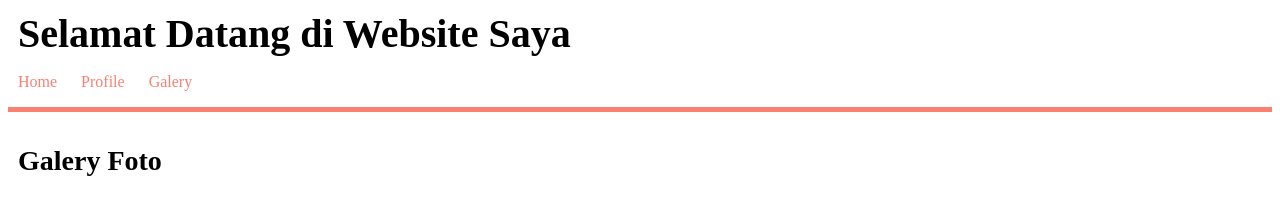
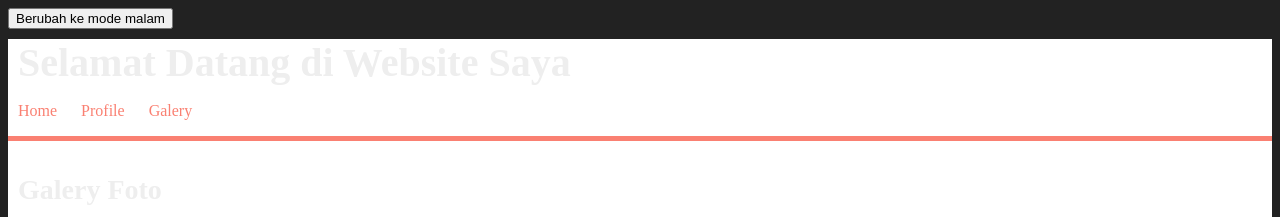
Before and after one commit to Sartiah/14116166-TUGAS1PWL, an Eleventy site: page galery.njk in a window 1280 px wide. Shown: the top 217 px of the page. Built offline with nearby package versions, Linux system fonts and the light colour scheme; Eleventy itself is replaced by a stand-in of ours; files that its build step writes are made by us from their sources.

Commit message:
Update Praktikum3
Mode malam

```diff
--- a/galery.njk
+++ b/galery.njk
@@ -4,7 +4,12 @@
 </head>
 <style>
 body {
-	background-image: url(/assets/img/sativa.png);
+    background-color: #eee;
+    color: #222;
+}
+.malam{
+    background-color: #222;
+    color: #eee;
 }
 .container {
   width: 100%;
@@ -106,7 +111,28 @@ body {
 }
 
 </style>
-<body>
+<body class="malam">
+  <button id="tombol">
+    Berubah ke mode malam
+  </button>
+
+  <script>
+    switcher = document.getElementById("tombol")
+    switcher.onclick = function(){
+      body = document.getElementsByTagName("body")[0]
+      if (switcher.innerText == "Berubah ke mode malam")
+      {
+        switcher.innerText = "Berubah ke mode siang";
+        body.classList.add("malam")
+      }else
+      {
+        switcher.innerText = "Berubah ke mode malam";
+        body.classList.remove("malam")
+
+      }
+    }
+
+   </script>
 	<div class="container">
 		<div class="header">
 			<h1 class="judul">Selamat Datang di Website Saya </h1>
--- a/index.njk
+++ b/index.njk
@@ -1,10 +1,116 @@
 <html>
 <head>
   <title>Sartiah14116166</title>
-  <link rel="stylesheet" href="assets/css/style.css">
 </head>
+<style>
+body {
+    background-color: #eee;
+    color: #222;
+}
+.malam{
+    background-color: #222;
+    color: #eee;
+}
+.container {
+  width: 100%;
+  margin: auto;
+  background-color: white;
+}
 
-<body>
+.header {
+}
+
+.header .judul {
+  font-size: 40px;
+  font-weight: bold;
+  margin: 10px;
+}
+.header ul li {
+  display: inline-block;
+  margin-right: 50px;
+  margin-left: -30px;
+}
+.header a {
+  text-decoration: none;
+  color: salmon;
+}
+
+.header a:hover {
+  background-color: lightskyblue;
+  color: white;
+
+}
+
+.content {
+  padding: 10px;
+  border-top: 5px solid salmon;
+}
+
+.content h2{
+  font-size: 28px;
+  font-weight: bold;
+}
+
+.content .penulis {
+  font-size: 15px;
+  margin-top: 5px;
+}
+.content .penulis a {
+  color: salmon;
+  text-decoration: none;
+}
+
+.content p {
+  margin-bottom: 10px;
+  font-size: 18px;
+  text-align: justify-all;
+}
+
+.footer {
+  background-color: pink;
+}
+
+.footer .copy {
+  color: black;
+  text-align: center;
+  padding: 10px;
+  font-size: 15px;
+}
+
+@media screen and (min-width: 300px) and (max-width: 600px) {
+  body h1 {
+    color: green;
+  }
+  .footer {
+    background-color: salmon;
+  }
+  .header a:hover {
+  background-color: lightskyblue;
+  color: black;
+   }
+}
+</style>
+
+<body class="malam">
+  <button id="tombol">
+    Berubah ke mode malam
+    <script>
+      switcher = document.getElementById("tombol")
+    switcher.onclick = function(){
+      body = document.getElementsByTagName("body")[0]
+      if (switcher.innerText == "Berubah ke mode malam")
+      {
+        switcher.innerText = "Berubah ke mode siang";
+        body.classList.add("malam")
+      }else
+      {
+        switcher.innerText = "Berubah ke mode malam";
+        body.classList.remove("malam")
+
+      }
+    }
+    </script>
+  </button>
   <div class="container">
     <div class="header">
       <h1 class="judul">Selamat Datang di Website Saya </h1>
--- a/profile.njk
+++ b/profile.njk
@@ -4,8 +4,14 @@
 </head>
 <style>
 body {
-	background-image: url(/assets/img/sativa.png);
+    background-color: #eee;
+    color: #222;
+  }
+.malam{
+    background-color: #222;
+    color: #eee;
 }
+
 
 .container {
   width: 100%;
@@ -70,7 +76,28 @@ body {
 }
 
 </style>
-<body>
+<body class="malam">
+  <button id="tombol">
+    Berubah ke mode malam
+  </button>
+
+  <script>
+    switcher = document.getElementById("tombol")
+    switcher.onclick = function(){
+      body = document.getElementsByTagName("body")[0]
+      if (switcher.innerText == "Berubah ke mode malam")
+      {
+        switcher.innerText = "Berubah ke mode siang";
+        body.classList.add("malam")
+      }else
+      {
+        switcher.innerText = "Berubah ke mode malam";
+        body.classList.remove("malam")
+
+      }
+    }
+
+   </script>
 	<div class="container">
 		<div class="header">
 			<h1 class="judul">Selamat Datang di Website Saya </h1>
```
